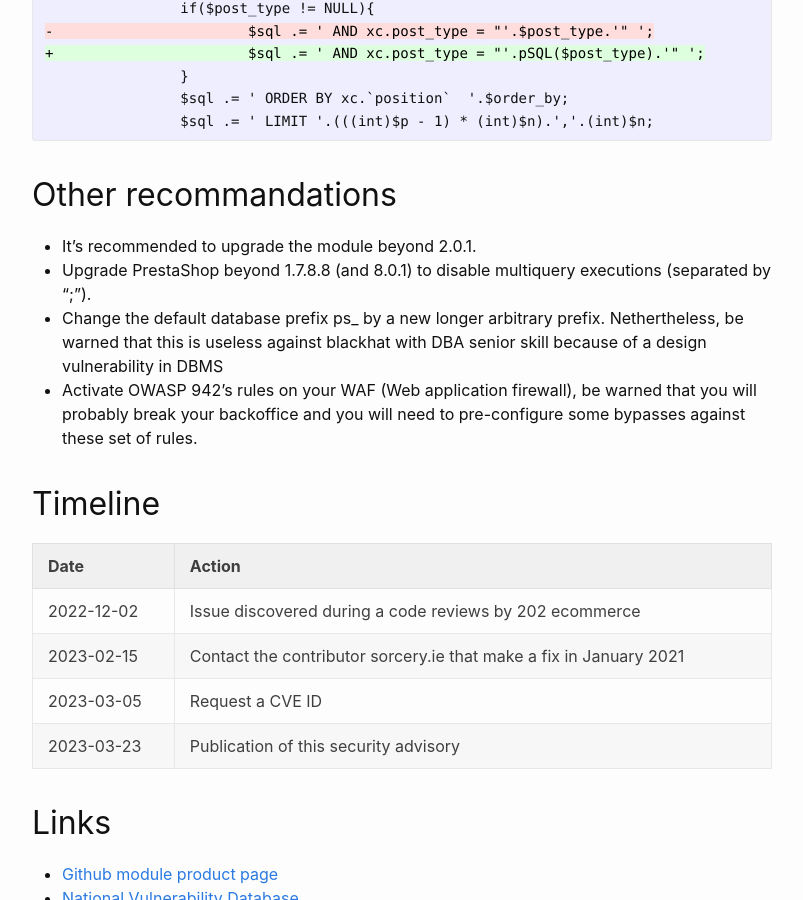
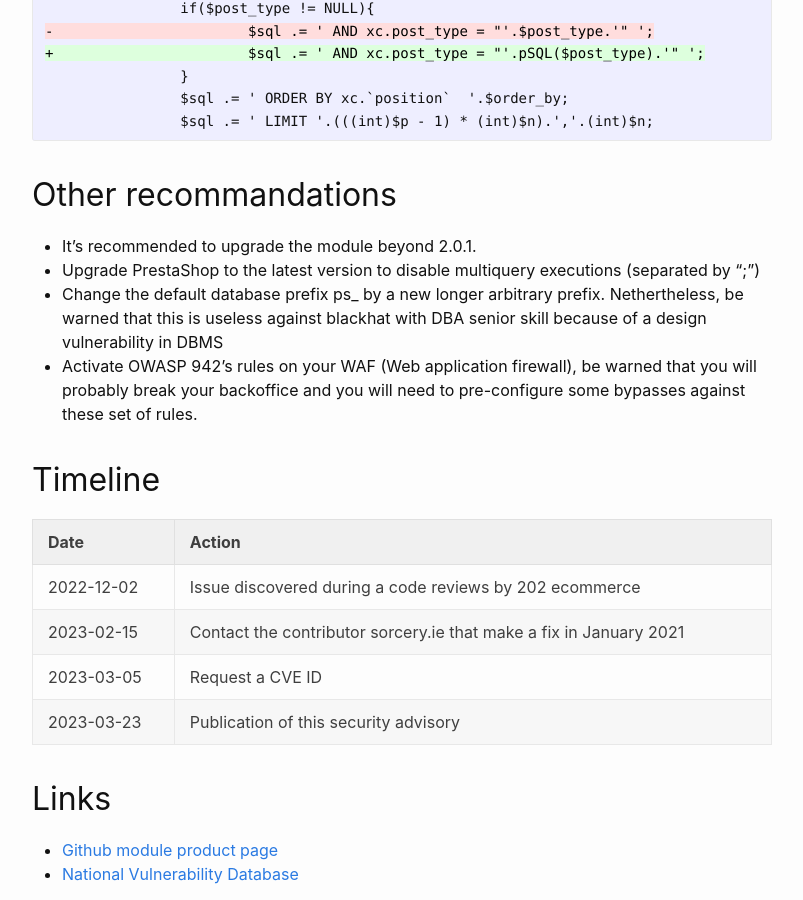
Before and after one commit to friends-of-presta/security-advisories, a Jekyll site: the page built from _posts/2023-03-23-xipblog.md, in a window 1280 px wide and 900 px high, scrolled down 6007 px. Shown: the whole window, without its empty margins (238-1041 px from the left). Built offline with Jekyll 4.4.1, drawn with Linux system fonts in a browser that asks for light colours.

Commit message:
Update 2023-03-23-xipblog.md

```diff
--- a/_posts/2023-03-23-xipblog.md
+++ b/_posts/2023-03-23-xipblog.md
@@ -259,7 +259,7 @@ Created by [Emmet from sorcery.ie](https://patch-diff.githubusercontent.com/raw/
 ## Other recommandations
 
 * It’s recommended to upgrade the module beyond 2.0.1.
-* Upgrade PrestaShop beyond 1.7.8.8 (and 8.0.1) to disable multiquery executions (separated by “;”).
+* Upgrade PrestaShop to the latest version to disable multiquery executions (separated by “;”)
 * Change the default database prefix ps_ by a new longer arbitrary prefix. Nethertheless, be warned that this is useless against blackhat with DBA senior skill because of a design vulnerability in DBMS
 * Activate OWASP 942’s rules on your WAF (Web application firewall), be warned that you will probably break your backoffice and you will need to pre-configure some bypasses against these set of rules.
 
```
